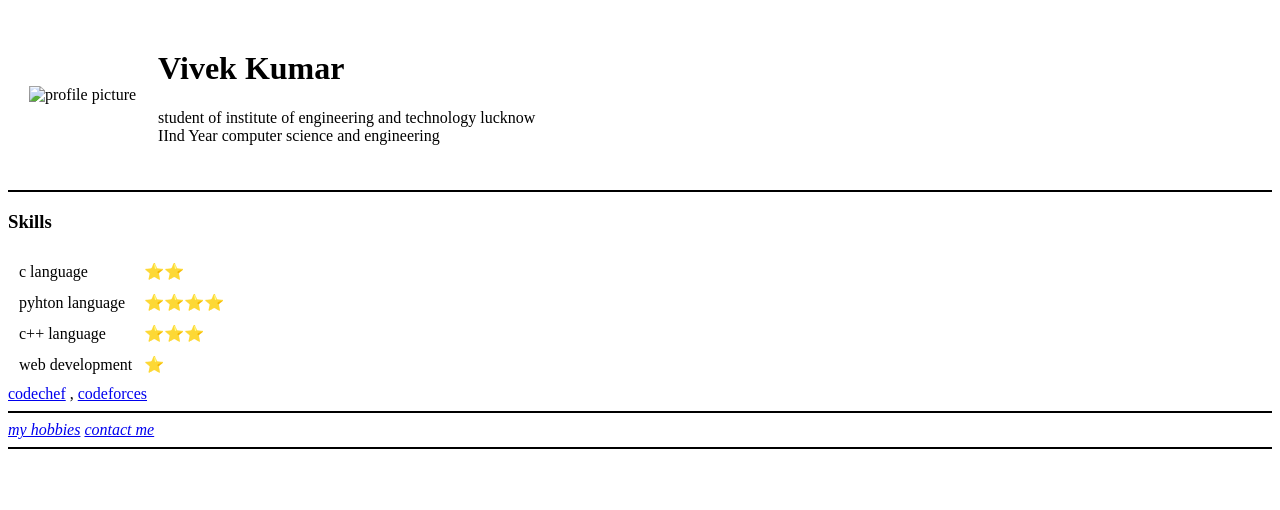
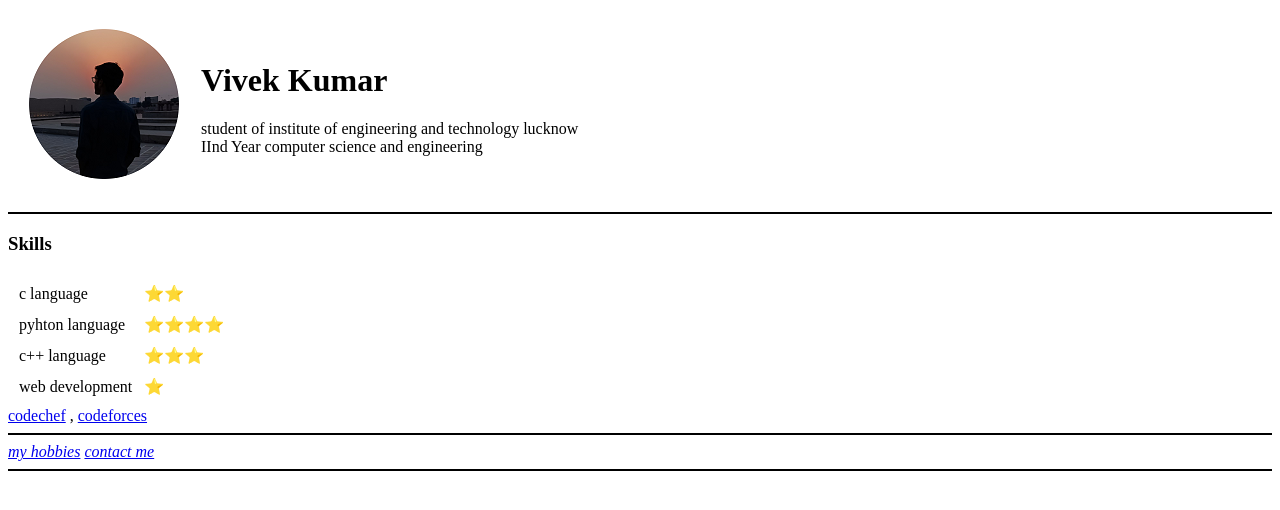
Before and after one commit to rock-lt/cv, a plain HTML site: page index.html in a window 1280 px wide. Drawn offline with Linux system fonts and the light colour scheme.

Commit message:
Update index.html

```diff
--- a/index.html
+++ b/index.html
@@ -8,7 +8,7 @@
     <table cellspacing="20" >
       <body>
         <tr>
-          <td><img src="images/photo.png" alt="profile picture"></td>
+          <td><img src="photo.png" alt="profile picture"></td>
           <td><h1>Vivek Kumar</h1><p>student of institute of engineering and technology lucknow
             <br>IInd Year computer science and engineering</p></td>
         </tr>
```
